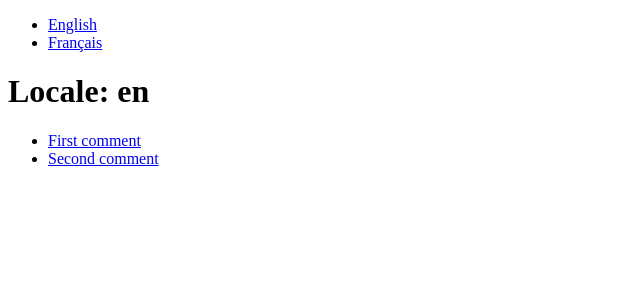
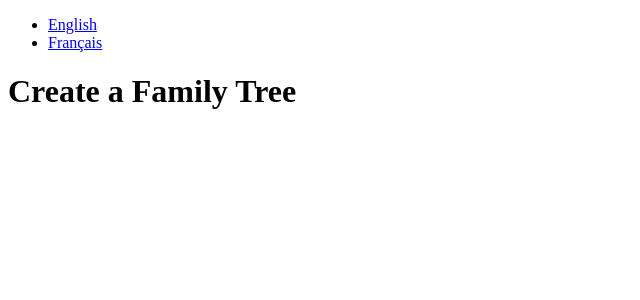
Before and after one commit to MirandaBrawnerSavannah/family-tree-app, a Next.js app: page /locale/en in a window 1280 px wide. Shown: the top 300 px of the page, without its empty margins (0-640 px from the left). Built offline with nearby package versions, Linux system fonts and the light colour scheme.

Commit message:
feat(page-heading): added page heading saying Create a Family Tree

```diff
--- a/locales/en.json
+++ b/locales/en.json
@@ -3,5 +3,6 @@
   "languageName": "English",
   "addPerson": "Add Person",
   "newTree": "New Tree",
-  "returnHome": "Return to Home Page"
+  "returnHome": "Return to Home Page",
+  "createFamilyTree": "Create a Family Tree"
 }
--- a/locales/fr.json
+++ b/locales/fr.json
@@ -3,5 +3,6 @@
   "languageName": "Français",
   "addPerson": "Ajouter une personne",
   "newTree": "Nouvel arbre",
-  "returnHome": "Retourner à la page d'accueil"
+  "returnHome": "Retourner à la page d'accueil",
+  "createFamilyTree": "Créer un arbre de famille"
 }
--- a/pages/locale/[locale]/index.js
+++ b/pages/locale/[locale]/index.js
@@ -1,28 +1,20 @@
 import { useRouter } from 'next/router'
 import Link from 'next/link'
 import LanguageList from '../../../components/LanguageList'
+import Localizer from '../../../utils/Localizer';
 
 const MainMenu = () => {
   const router = useRouter();
   const { locale } = router.query;
+  const intl = new Localizer(locale);
 
   return (
-    <>
+    <div>
       <LanguageList />
-      <h1>Locale: {locale}</h1>
+      <h1>{intl.formatMessage({ id: 'createFamilyTree' })}</h1>
       <ul>
-        <li>
-          <Link href="/locale/[locale]/[comment]" as={`/locale/${locale}/first-comment`}>
-            <a>First comment</a>
-          </Link>
-        </li>
-        <li>
-          <Link href="/locale/[locale]/[comment]" as={`/locale/${locale}/second-comment`}>
-            <a>Second comment</a>
-          </Link>
-        </li>
       </ul>
-    </>
+    </div>
   );
 };
 
```
